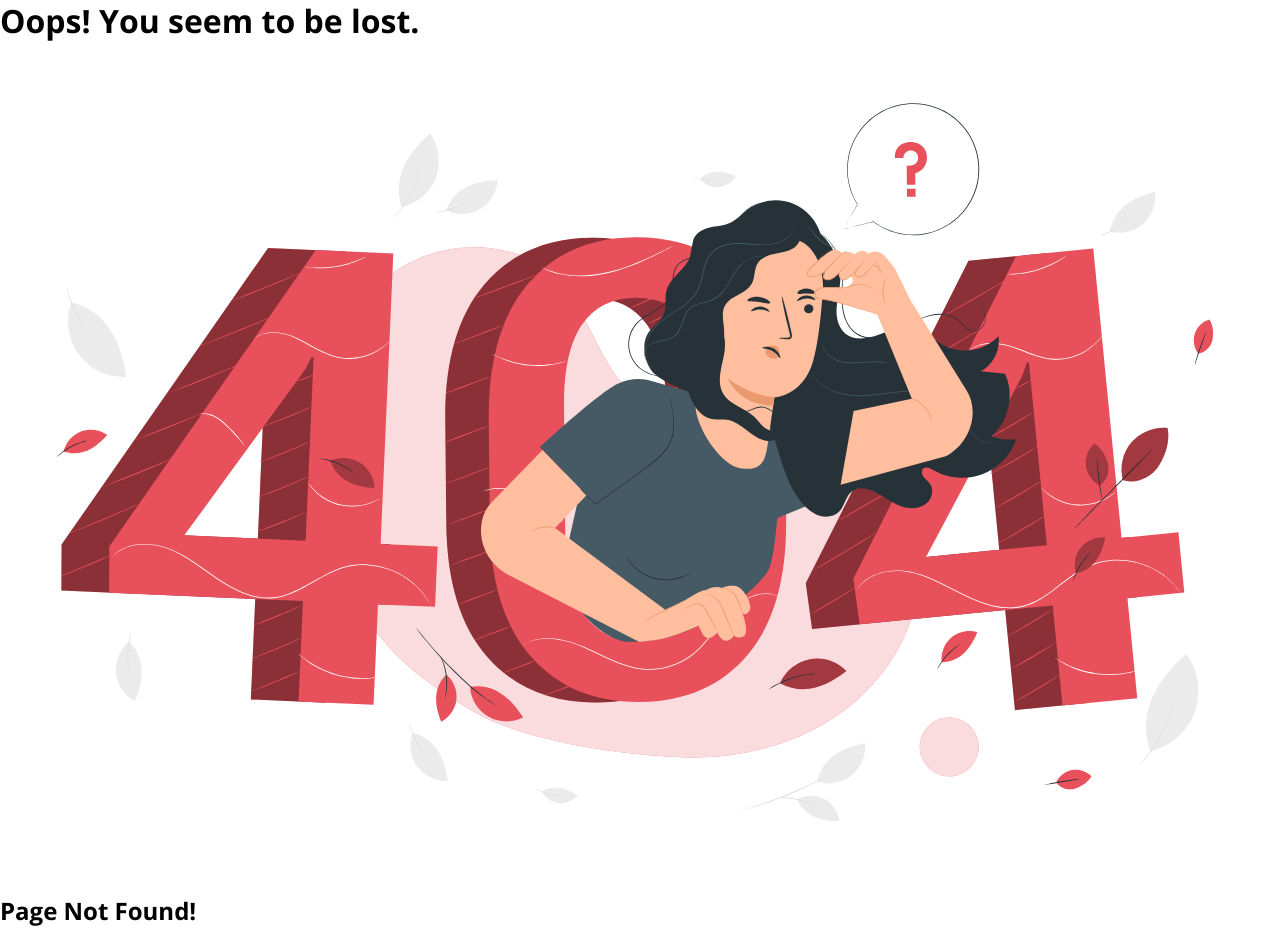
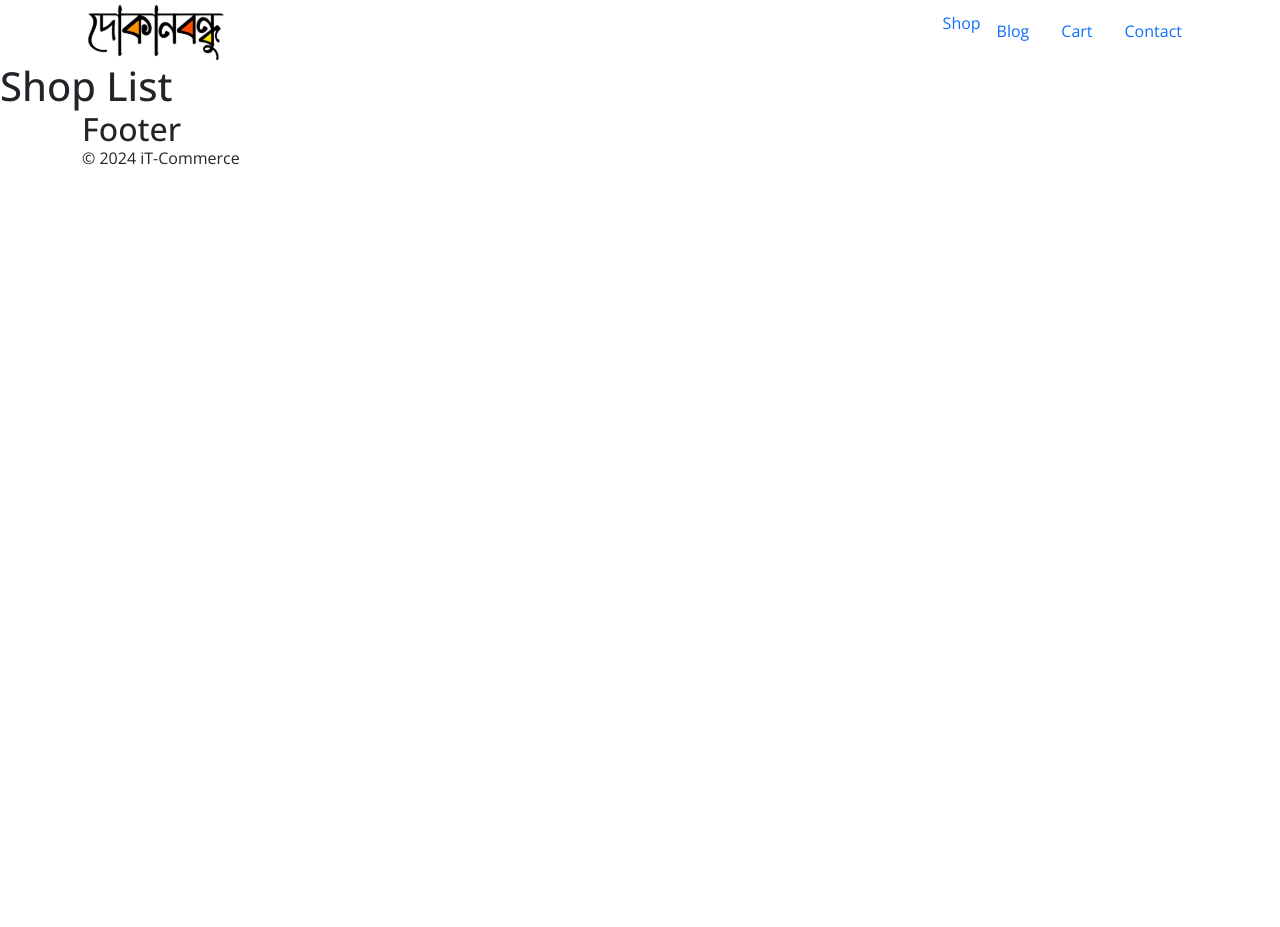
Before and after one commit to it27427/learn-react-basics, a React (Vite) app: page /shop in a window 1280 px wide. Before the commit this address had no page. After the commit the page ends 800 px from the top, so only its background shows below. Built offline with nearby package versions, Linux system fonts and the light colour scheme.

Commit message:
added dotenv and bootstrap

```diff
--- a/package.json
+++ b/package.json
@@ -10,10 +10,11 @@
     "preview": "vite preview"
   },
   "dependencies": {
+    "axios": "^1.6.5",
     "bootstrap": "^5.3.2",
     "react": "^18.2.0",
-    "react-bootstrap": "^2.9.2",
     "react-dom": "^18.2.0",
+    "react-dotenv": "^0.1.3",
     "react-router-dom": "^6.21.1"
   },
   "devDependencies": {
--- a/src/App.jsx
+++ b/src/App.jsx
@@ -5,6 +5,7 @@ import HomePage from './pages/Clients/HomePage';
 import BlogPage from './pages/Clients/BlogPage';
 import CartPage from './pages/Clients/CartPage';
 import WishPage from './pages/Clients/WishPage';
+import ShopPage from './pages/Clients/ShopPage';
 import ContactPage from './pages/Clients/ContactPage';
 
 // SIGNIN-PAGES
@@ -40,6 +41,14 @@ const App = () => {
         element={
           <Layout>
             <BlogPage />
+          </Layout>
+        }
+      />
+      <Route
+        path='/shop'
+        element={
+          <Layout>
+            <ShopPage />
           </Layout>
         }
       />
--- a/src/components/Header.jsx
+++ b/src/components/Header.jsx
@@ -1,8 +1,40 @@
+import { Link } from 'react-router-dom';
+
 const Header = () => {
   return (
     <header className='header'>
       <div className='container'>
-        <h1>Header</h1>
+        <nav className='d-flex align-items-center justify-content-between'>
+          <Link to='/'>
+            <img src='/logo.svg' alt='brand-logo' />
+          </Link>
+
+          <ul className='nav'>
+            <li className='nav-item'>
+              <Link
+                to='/shop'
+                className={({ isActive }) => (isActive ? 'active' : '')}
+              >
+                Shop
+              </Link>
+            </li>
+            <li className='nav-item'>
+              <Link to='/blog' className='nav-link'>
+                Blog
+              </Link>
+            </li>
+            <li className='nav-item'>
+              <Link to='/cart' className='nav-link'>
+                Cart
+              </Link>
+            </li>
+            <li className='nav-item'>
+              <Link to='/contact' className='nav-link'>
+                Contact
+              </Link>
+            </li>
+          </ul>
+        </nav>
       </div>
     </header>
   );
--- a/src/main.jsx
+++ b/src/main.jsx
@@ -1,6 +1,8 @@
 import React from 'react';
 import ReactDOM from 'react-dom/client';
 import App from './App.jsx';
+import 'bootstrap/dist/css/bootstrap.css';
+
 import './assets/scss/style.scss';
 import { BrowserRouter } from 'react-router-dom';
 
--- /dev/null
+++ b/src/pages/Clients/ShopPage.jsx
@@ -0,0 +1,11 @@
+import React from 'react';
+
+const ShopPage = () => {
+  return (
+    <div>
+      <h1>Shop List</h1>
+    </div>
+  );
+};
+
+export default ShopPage;
```
Also changed, not shown: src/components/NavLink.jsx (added, +7 -0 lines), 2 other files (tests, documents, lock files or other folders).
